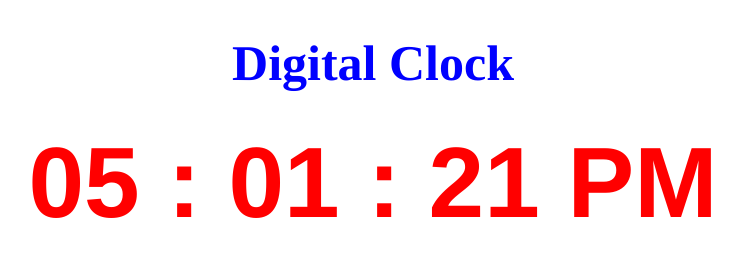
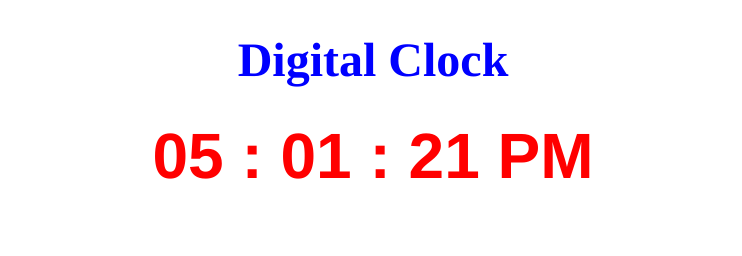
Before and after one commit to aadil124/Digital_Clock_JS, a plain HTML site: page index.html in a window 1280 px wide. Shown: the whole page, without its empty margins (267-1009 px from the left). Drawn offline with Linux system fonts and the light colour scheme.

Commit message:
change font size

```diff
--- a/index.html
+++ b/index.html
@@ -13,7 +13,7 @@
         h1 {
             text-align: center;
             color: blue;
-            font-size: 50px;
+            font-size: 300%;
             font-family: Times, serif
         }
 
@@ -22,7 +22,7 @@
             text-align: center;
             color: red;
             /* background-color: aqua; */
-            font-size: 100px;
+            font-size: 400%;
             font-family: 'Franklin Gothic Medium', 'Arial Narrow', Arial, sans-serif;
         }
     </style>
```
